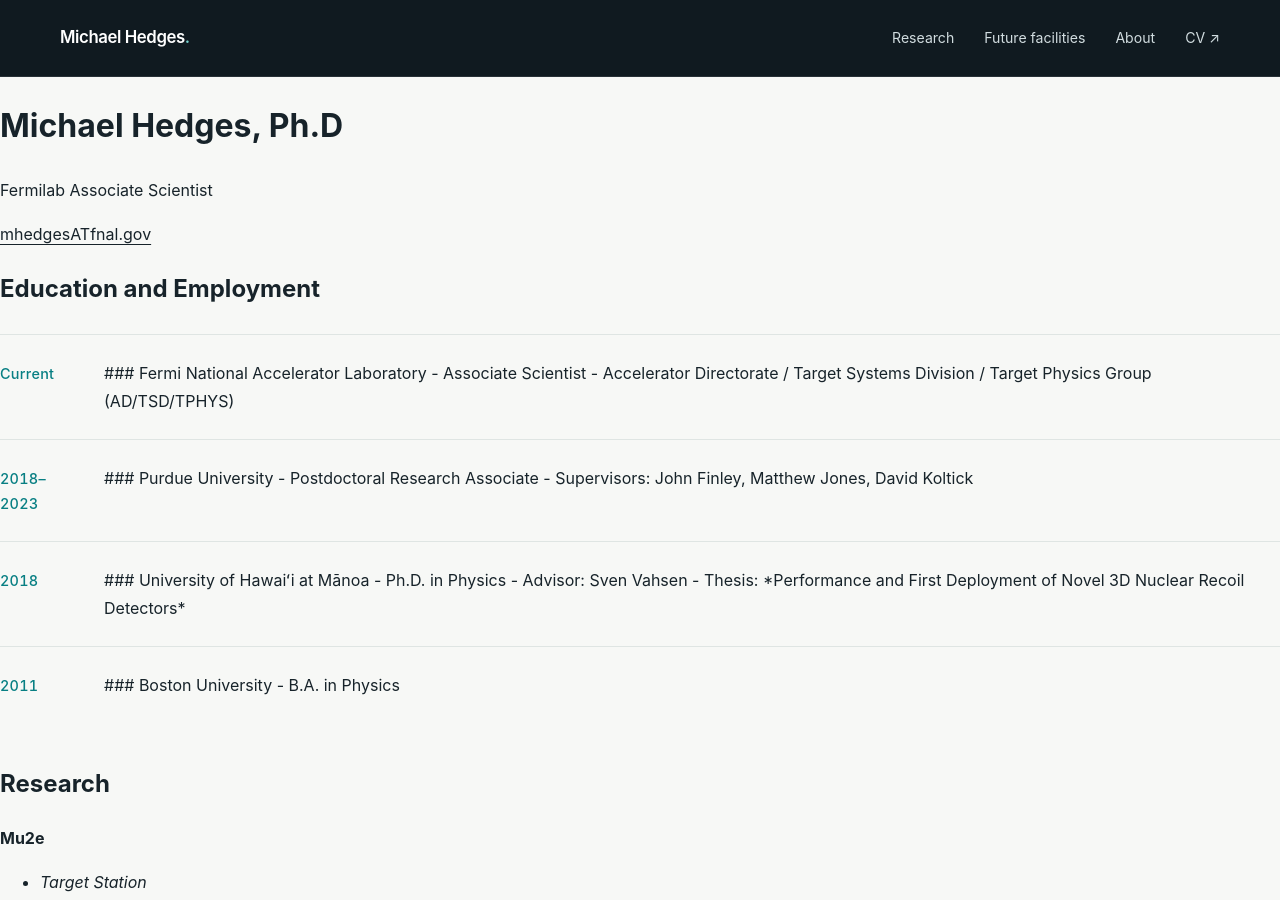
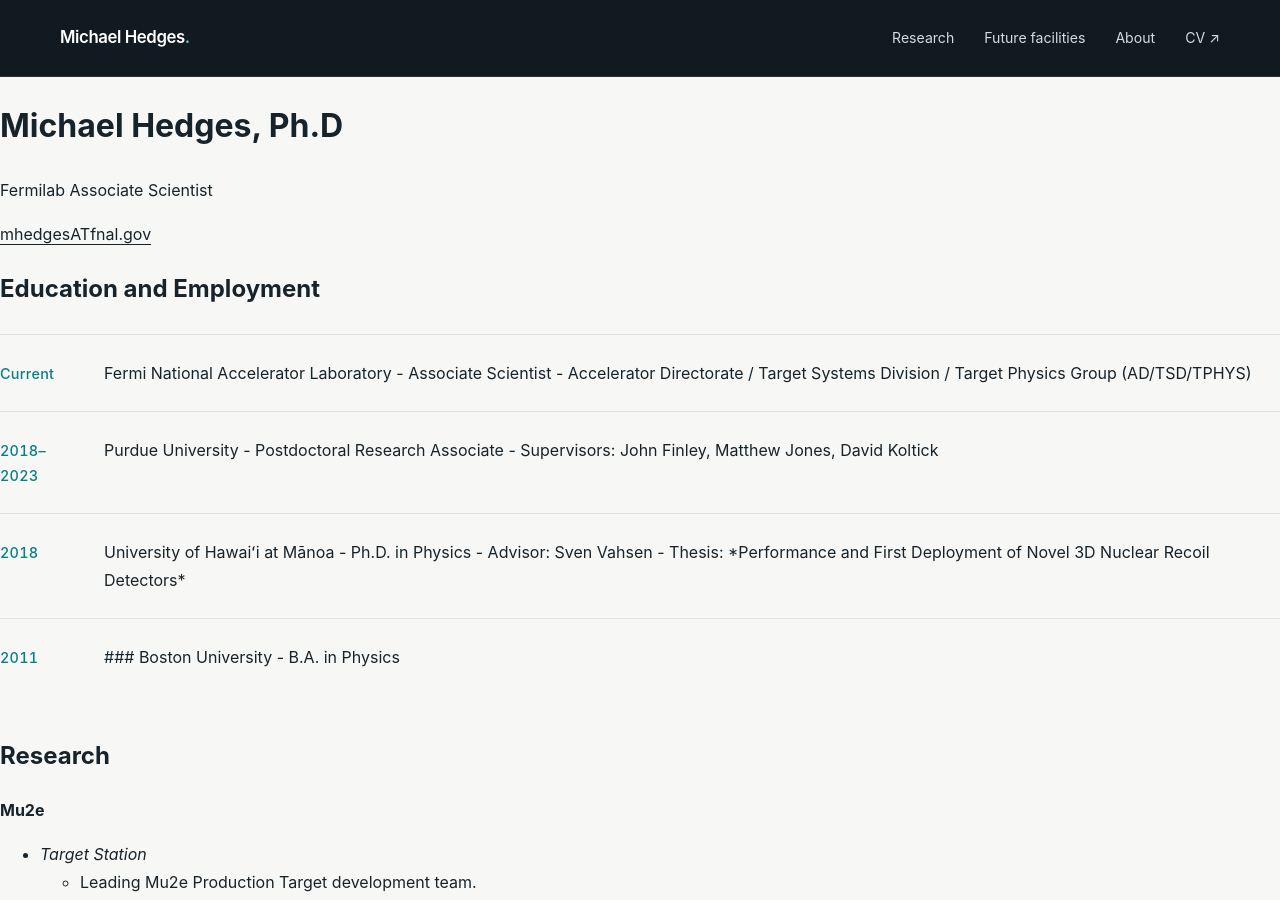
Before and after one commit to mhedges/mhedges.github.io, a Jekyll site: the page built from cv.md, in a window 1280 px wide and 900 px high. Built offline with Jekyll 4.4.1, drawn with Linux system fonts in a browser that asks for light colours.

Commit message:
fix stale cv link

```diff
--- a/_layouts/default.html
+++ b/_layouts/default.html
@@ -16,7 +16,7 @@
         <a href="{{ '/' | relative_url }}#research">Research</a>
         <a href="{{ '/' | relative_url }}#future">Future facilities</a>
         <a href="{{ '/' | relative_url }}#about">About</a>
-        <a href="https://mhedges.github.io/markdown-cv/">CV ↗</a>
+        <a href="https://mhedges.github.io/cv/">CV ↗</a>
       </div>
     </nav>
   </header>
--- a/cv.md
+++ b/cv.md
@@ -23,7 +23,7 @@ Fermilab Associate Scientist
 
   <div class="cv-entry">
 
-  ### Fermi National Accelerator Laboratory
+  Fermi National Accelerator Laboratory
 
   - Associate Scientist
   - Accelerator Directorate / Target Systems Division / Target Physics Group (AD/TSD/TPHYS)
@@ -38,7 +38,7 @@ Fermilab Associate Scientist
 
   <div class="cv-entry">
 
-  ### Purdue University
+  Purdue University
 
   - Postdoctoral Research Associate
   - Supervisors: John Finley, Matthew Jones, David Koltick
@@ -53,7 +53,7 @@ Fermilab Associate Scientist
 
   <div class="cv-entry">
 
-  ### University of Hawaiʻi at Mānoa
+  University of Hawaiʻi at Mānoa
 
   - Ph.D. in Physics
   - Advisor: Sven Vahsen
```
